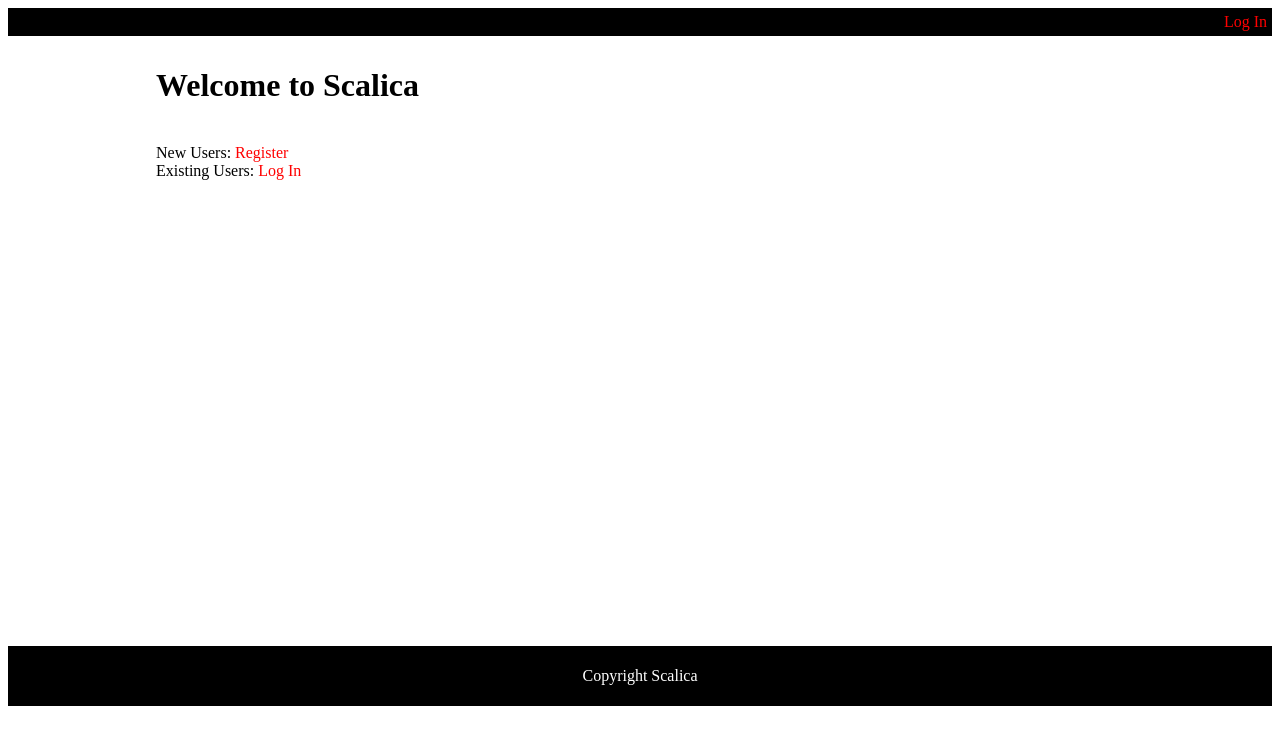
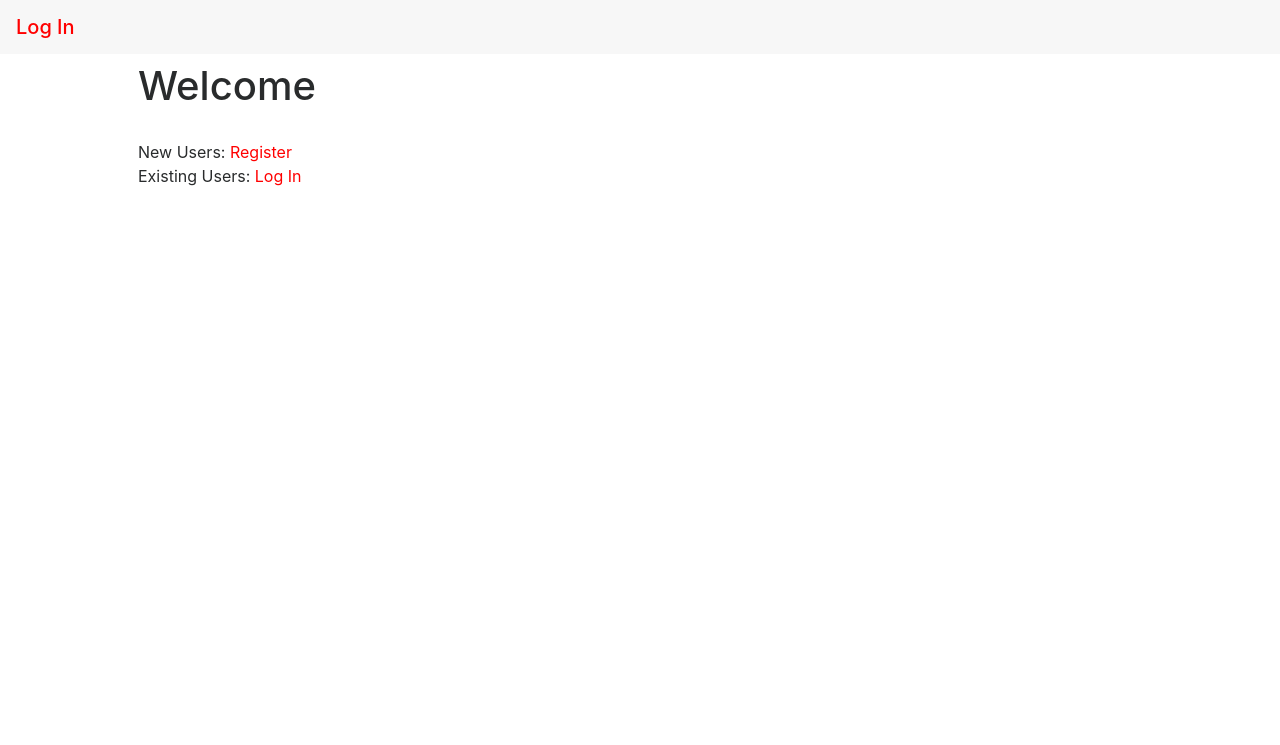
Before and after one commit to danagilliann/large_scale, a Django app: page /micro/ in a window 1280 px wide. Shown: the top 745 px of the page. Run offline with Django 3.2, Linux system fonts and the light colour scheme; tables that the repository leaves empty hold one stand-in row (values such as "Sample post"); some libraries are stand-ins or nearby versions.

Commit message:
using bootstrap, overriding default scalica copy

```diff
--- a/web/scalica/micro/templates/micro/answer.html
+++ b/web/scalica/micro/templates/micro/answer.html
@@ -1,3 +1,8 @@
+{% extends "micro/base.html" %}
+{% block content %}
+
 <p>
   This is an answer. Link back to the question.
 </p>
+
+{% endblock %}
--- a/web/scalica/micro/templates/micro/base.html
+++ b/web/scalica/micro/templates/micro/base.html
@@ -3,10 +3,13 @@
 <html>
 <head>
   <link rel="stylesheet" type="text/css" href="{% static 'micro/style.css' %}" />
+  <link rel="stylesheet" href="https://maxcdn.bootstrapcdn.com/bootstrap/4.0.0-alpha.6/css/bootstrap.min.css" integrity="sha384-rwoIResjU2yc3z8GV/NPeZWAv56rSmLldC3R/AZzGRnGxQQKnKkoFVhFQhNUwEyJ" crossorigin="anonymous">
+  <script src="https://maxcdn.bootstrapcdn.com/bootstrap/4.0.0-alpha.6/js/bootstrap.min.js" integrity="sha384-vBWWzlZJ8ea9aCX4pEW3rVHjgjt7zpkNpZk+02D9phzyeVkE+jo0ieGizqPLForn" crossorigin="anonymous"></script>
   <title>Scalica</title>
 </head>
 <body>
-  <div id="header">
+  <nav class="navbar navbar-light bg-faded">
+    <h1 class="navbar-brand mb-0">
       {% if user.is_authenticated %}
         {{ user.username }}
         <a href="{% url 'micro:logout' %}">Log Out</a>
@@ -14,16 +17,14 @@
         <a href="{% url 'micro:login' %}">Log In</a>
       {% endif %}
       {% block header %}{% endblock header %}
-  </div>
+    </h1>
+  </nav>
+
   <div id="sidebar">
     {% block sidebar %}{% endblock sidebar %}
   </div>
   <div id="content">
     {% block content %}{% endblock content %}
   </div>
-  <div id="footer">
-    <p>Copyright Scalica</p>
-    {% block footer %}{% endblock footer %}
-  </div>
 </body>
 </html>
--- a/web/scalica/micro/templates/micro/public.html
+++ b/web/scalica/micro/templates/micro/public.html
@@ -1,6 +1,6 @@
 {% extends "micro/base.html" %}
 {% block content %}
-  <h1>Welcome to Scalica</h1></br>
+  <h1>Welcome</h1></br>
   New Users: <a href="{% url 'micro:register' %}">Register</a> </br>
   Existing Users: <a href="{% url 'micro:login' %}">Log In</a>
 {% endblock %}
--- a/web/scalica/micro/templates/registration/logged_out.html
+++ b/web/scalica/micro/templates/registration/logged_out.html
@@ -2,7 +2,7 @@
 
 {% block content %}
 
-<p>Thanks for using Scalica</p>
+<p>Goodbye.</p>
 <a href="{% url 'micro:index' %}">Home</a>
 
 {% endblock %}
--- a/web/scalica/micro/views.py
+++ b/web/scalica/micro/views.py
@@ -98,7 +98,7 @@ def home(request):
     'my_post' : my_post,
     'post_form' : PostForm
   }
-  return render(request, 'micro/home.html', context)
+  return render(request, 'micro/universities.html', context)
 
 # Allows to post something and shows my most recent posts.
 @login_required
```
Also changed, not shown: web/scalica/micro/templates/micro/user.html (+6 -1 lines). Lines whose indentation alone changed are shown as unchanged.
